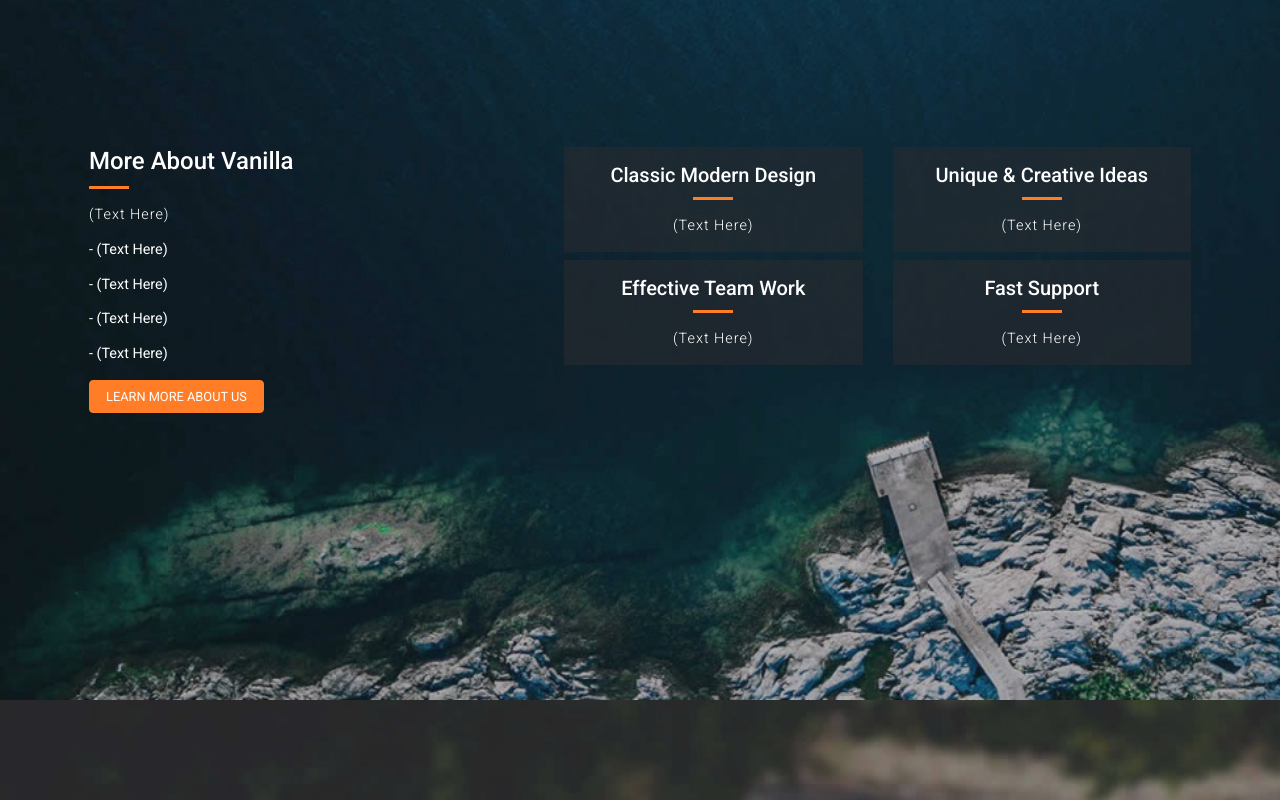
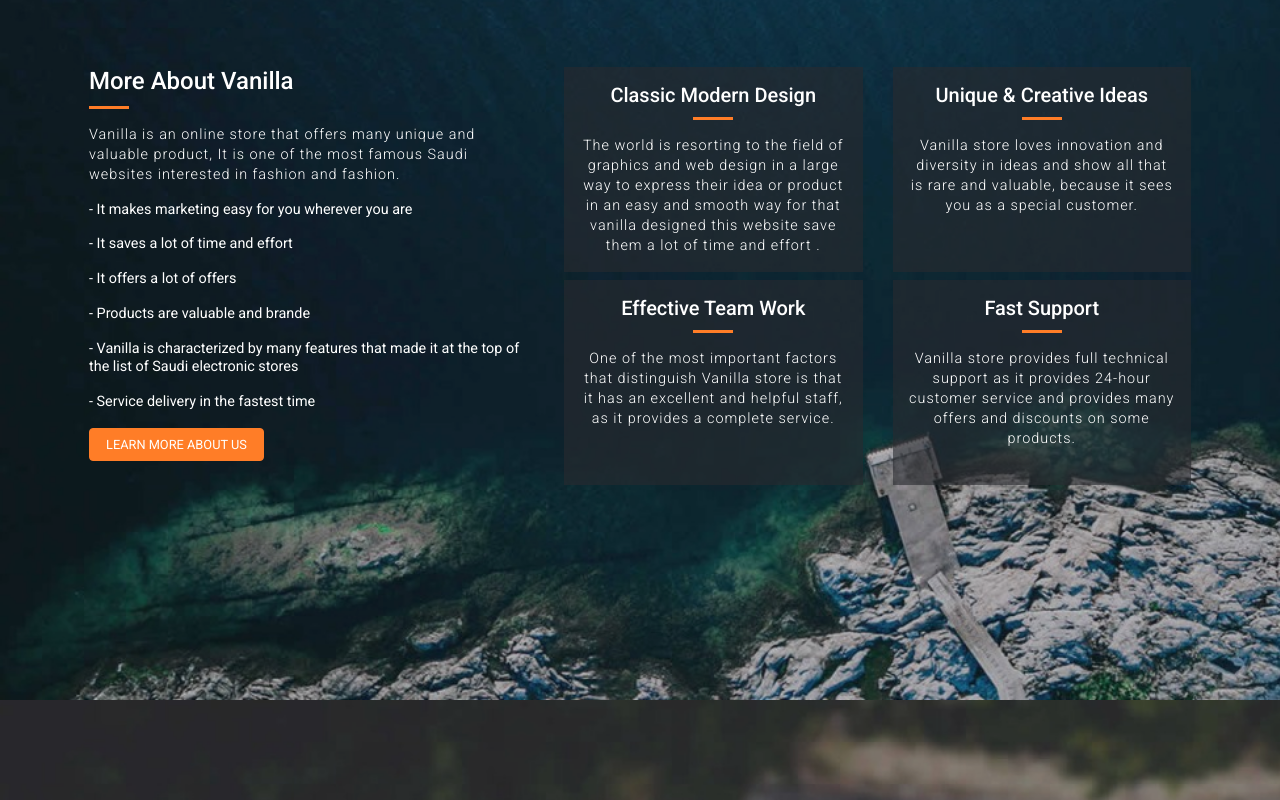
Before and after one commit to amrelmeslimany/teamProject, a plain HTML site: page view/index.html in a window 1280 px wide. Shown: the part 940-1740 px from the top of the page. Drawn offline with nearby package versions, Linux system fonts and the light colour scheme.

Commit message:
Edit Content

```diff
--- a/view/index.html
+++ b/view/index.html
@@ -50,17 +50,23 @@
                   <!-- Title-->
                   <h4 class="text-white mb-3">More About Vanilla</h4>
                   <!-- Paragraph !!!!!!!!!!!!!!! (1-) Text here, Dont increase above 5 lines-->
-                  <p class="lead text-white mb-3">(Text Here)</p>
+                  <p class="lead text-white mb-3">
+                  Vanilla is an online store that offers many unique and valuable product, It is one of the most famous Saudi websites interested in fashion and fashion.
+                  </p>
                   <!-- List of Caracht-->
                   <ul class="list-unstyled mb-3">
                     <!-- (2-) Text here is Category or characteristics -->
-                    <li class="carachtaristics mb-3">-  (Text Here)</li>
+                    <li class="carachtaristics mb-3">- It makes marketing easy for you wherever you are</li>
                     <!-- (2-) Text here is Category or characteristics -->
-                    <li class="carachtaristics mb-3">-  (Text Here)</li>
+                    <li class="carachtaristics mb-3">- It saves a lot of time and effort</li>
                     <!-- (2-) Text here is Category or characteristics -->
-                    <li class="carachtaristics mb-3">-  (Text Here)</li>
+                    <li class="carachtaristics mb-3">- It offers a lot of offers</li>
                     <!-- (2-) Text here is Category or characteristics -->
-                    <li class="carachtaristics">-  (Text Here)</li>
+                    <li class="carachtaristics mb-3">- Products are valuable and brande</li>
+                    <!-- (2-) Text here is Category or characteristics -->
+                    <li class="carachtaristics mb-3">- Vanilla is characterized by many features that made it at the top of the list of Saudi electronic stores</li>
+                    <!-- (2-) Text here is Category or characteristics -->
+                    <li class="carachtaristics">- Service delivery in the fastest time</li>
                   </ul>
                   <!-- Button--><a class="btn btn-warning pl-3 pr-3 text-white">LEARN MORE ABOUT US</a>
                 </div>
@@ -74,7 +80,9 @@
                       <div class="box-ideas p-3 mb-2">
                         <h5 class="pb-2 title-box mb-2">Classic Modern Design</h5>
                         <!-- (3-) Text here is Paragraph-->
-                        <p class="lead content mb-0">(Text Here)</p>
+                        <p class="lead content mb-0">
+                        The world is resorting to the field of graphics and web design in a large way to express their idea or product in an easy and smooth way  for that vanilla designed this website  save them a lot of time and effort .
+                        </p>
                       </div>
                     </div>
                     <!-- Second-->
@@ -82,7 +90,9 @@
                       <div class="box-ideas p-3 mb-2">
                         <h5 class="pb-2 title-box mb-2">Unique & Creative Ideas</h5>
                         <!-- (3-) Text here is Paragraph-->
-                        <p class="lead content mb-0">(Text Here)</p>
+                        <p class="lead content mb-0">
+                        Vanilla store loves innovation and diversity in ideas and show all that is rare and valuable, because it sees you as a special customer.
+                        </p>
                       </div>
                     </div>
                     <!-- Third-->
@@ -90,7 +100,9 @@
                       <div class="box-ideas p-3 mb-2">
                         <h5 class="pb-2 title-box mb-2">Effective Team Work</h5>
                         <!-- (3-) Text here is Paragraph-->
-                        <p class="lead content mb-0">(Text Here)</p>
+                        <p class="lead content mb-0">
+                        One of the most important factors that distinguish Vanilla store is that it has an excellent and helpful staff, as it provides a complete service.
+                        </p>
                       </div>
                     </div>
                     <!-- Fourth-->
@@ -98,7 +110,9 @@
                       <div class="box-ideas p-3 mb-2">
                         <h5 class="pb-2 title-box mb-2">Fast Support</h5>
                         <!-- (3-) Text here is Paragraph-->
-                        <p class="lead content mb-0">(Text Here)</p>
+                        <p class="lead content mb-0">
+                        Vanilla store provides full technical support as it provides 24-hour customer service and provides many offers and discounts on some products.
+                        </p>
                       </div>
                     </div>
                   </div>
@@ -214,7 +228,9 @@
                 - you will find a (ourStoryJson) object and content within it.
                 - and you will find (Text here) , change it
                 -->
-                <p class="present-text mb-0 text-white text-center">(Text Here)</p>
+                <p class="present-text mb-0 text-white text-center">
+                Vanilla, affiliated to Bahr E-Commerce Company, is one of the most famous Saudi websites interested in fashion and fashion, supervised by a distinguished team of specialized Saudi youth who travel around the world in search of the best products and international brands.
+                </p>
               </div>
             </div>
             <!-- Buttons For Presentation-->
```
